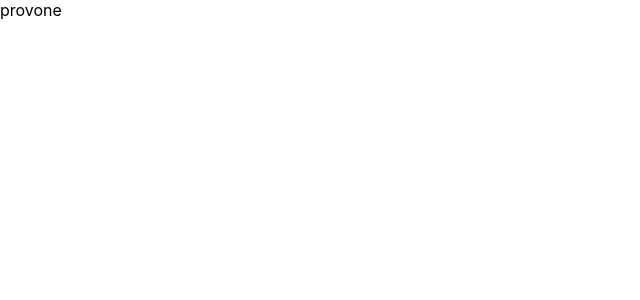
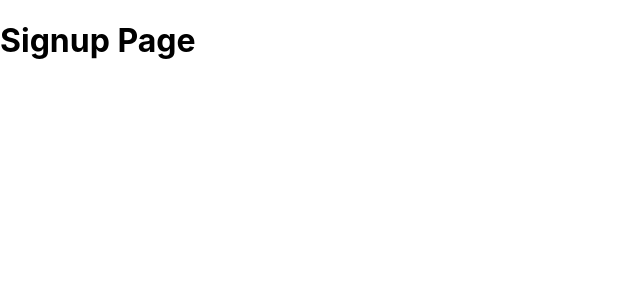
Before and after one commit to Gabriele-Stringano/fullStack-UserApp, a JavaScript app in the folder client/: page /signup in a window 1280 px wide. Shown: the top 300 px of the page, without its empty margins (0-640 px from the left). Built offline with nearby package versions, Linux system fonts and the light colour scheme; the HTML template or start-up script is replaced by a standard one.

Commit message:
Added react-router with 3 new routes
New dependenci : react-router-dom

New routes
path='/'
path='/login'
path='/signup'

```diff
--- a/client/package.json
+++ b/client/package.json
@@ -9,6 +9,7 @@
     "@testing-library/user-event": "^13.5.0",
     "react": "^18.2.0",
     "react-dom": "^18.2.0",
+    "react-router-dom": "^6.9.0",
     "react-scripts": "5.0.1",
     "web-vitals": "^2.1.4"
   },
--- a/client/src/App.js
+++ b/client/src/App.js
@@ -1,10 +1,30 @@
 import './App.css';
+
+//added react router for more pages
+import { BrowserRouter, Routes, Route } from 'react-router-dom';
+
+//import other components e styleDocumets
+import { SignupPage } from './components/signup/SignupPage';
+import { LoginPage } from './components/login/LoginPage';
 
 function App() {
   return (
-    <div className="App">
-      provone
-    </div>
+    <BrowserRouter>
+      <div className="App">
+        <Routes className={'page'}>
+          <Route exact path='/' element={
+            <div>HOME</div>
+          } />
+
+          <Route exact path='/login' element={
+            <LoginPage/>
+          } />
+          <Route exact path='/signup' element={
+            <SignupPage/>
+          } />
+        </Routes>
+      </div>
+    </BrowserRouter>
   );
 }
 
--- /dev/null
+++ b/client/src/components/login/LoginPage.js
@@ -0,0 +1,6 @@
+
+export function LoginPage(){
+    return(
+        <h1>Login Page</h1>
+    )
+}
--- /dev/null
+++ b/client/src/components/signup/SignupPage.js
@@ -0,0 +1,6 @@
+
+export function SignupPage(){
+    return(
+        <h1>Signup Page</h1>
+    )
+}
```
Also changed, not shown: client/src/components/Home.js (added), 1 other file (tests, documents, lock files or other folders).
